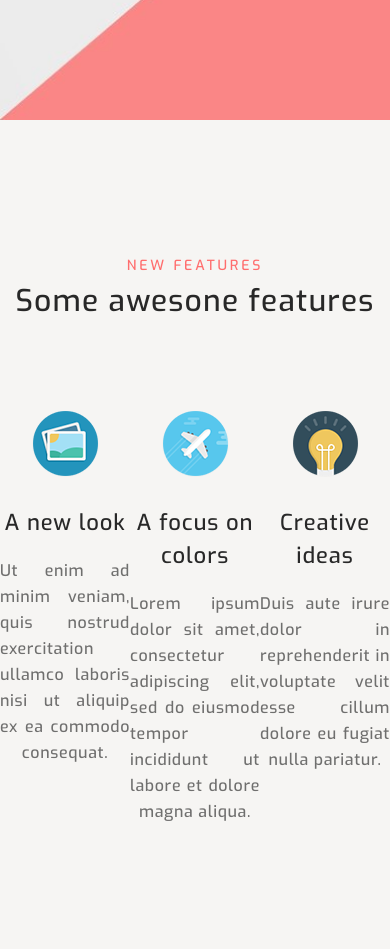
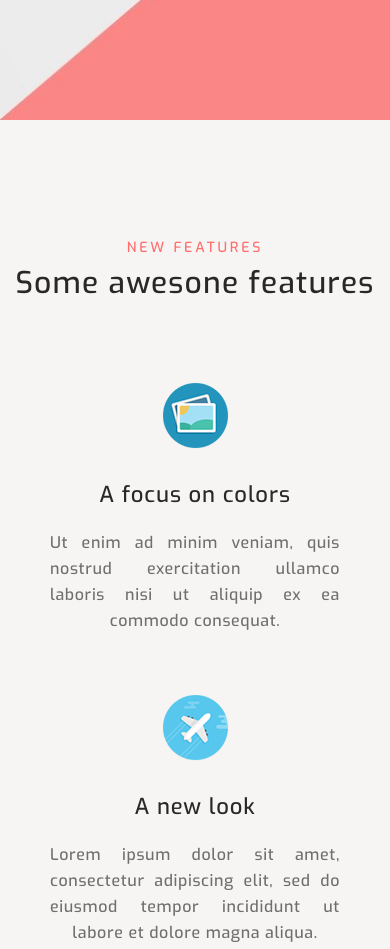
Before and after one commit to Crinoidea/Design-studio, a website: page src/index.html in a window 390 px wide. Shown: the part 1160-2109 px from the top of the page. Drawn offline with nearby package versions, Linux system fonts and the light colour scheme; files that its build step writes are made by us from their sources; files whose address does not match are found by name.

Commit message:
Add @media for section .feature

```diff
--- a/src/index.html
+++ b/src/index.html
@@ -62,14 +62,14 @@
 
                 <div class="feature__item">
                     <img src="icons/feature/1.png" alt="picture" class="feature__img">
-                    <div class="feature__title title title_fs22">A new look</div>
+                    <div class="feature__title title title_fs22">A focus on colors</div>
                     <div class="feature__descr title title_fs16">
                         Ut enim ad minim veniam, quis nostrud exercitation ullamco laboris nisi ut aliquip ex ea commodo consequat.
                     </div>
                 </div>
                 <div class="feature__item">
                     <img src="icons/feature/2.png" alt="plane" class="feature__img">
-                    <div class="feature__title title title_fs22">A focus on colors</div>
+                    <div class="feature__title title title_fs22">A new look</div>
                     <div class="feature__descr title title_fs16">
                         Lorem ipsum dolor sit amet, consectetur adipiscing elit, sed do eiusmod tempor incididunt ut labore et dolore magna aliqua.
                     </div>
--- a/src/scss/blocks/_media.scss
+++ b/src/scss/blocks/_media.scss
@@ -8,6 +8,12 @@
     .about {
         background: url(../img/bg_design.jpg) 145% center/auto no-repeat;
         padding: 150px 0 0 40px;
+    }
+    .feature {
+        background: url(../img/bg_feature.jpg) 130% bottom/auto no-repeat #f6f5f3;
+        &__item {
+            width: 280px;
+        }
     }
 }
 
@@ -24,6 +30,20 @@
     }
     .about {
         background: url(../img/bg_design.jpg) 0% center/cover no-repeat;
+    }
+    .feature {
+        padding: 130px 0 150px;
+        background: url(../img/bg_feature.jpg) right bottom/auto no-repeat #f6f5f3;
+
+        &__wrapper {
+            margin-top: 40px;
+            flex-direction: column;
+            align-items: center;
+        }
+        &__item {
+            width: 330px;
+            margin-top: 50px;
+        }
     }
 }
 
@@ -72,4 +92,14 @@
         min-height: 730px;
         padding: 120px 20px 0;
     }
+    .feature {
+        padding-top: 120px;
+        &__wrapper {
+            margin-top: 20px;
+        }
+        &__item {
+            margin-top: 60px;
+            width: 290px;
+        }
+    }
 }
```
Also changed, not shown: dist/css/style.min.css, dist/index.html.
